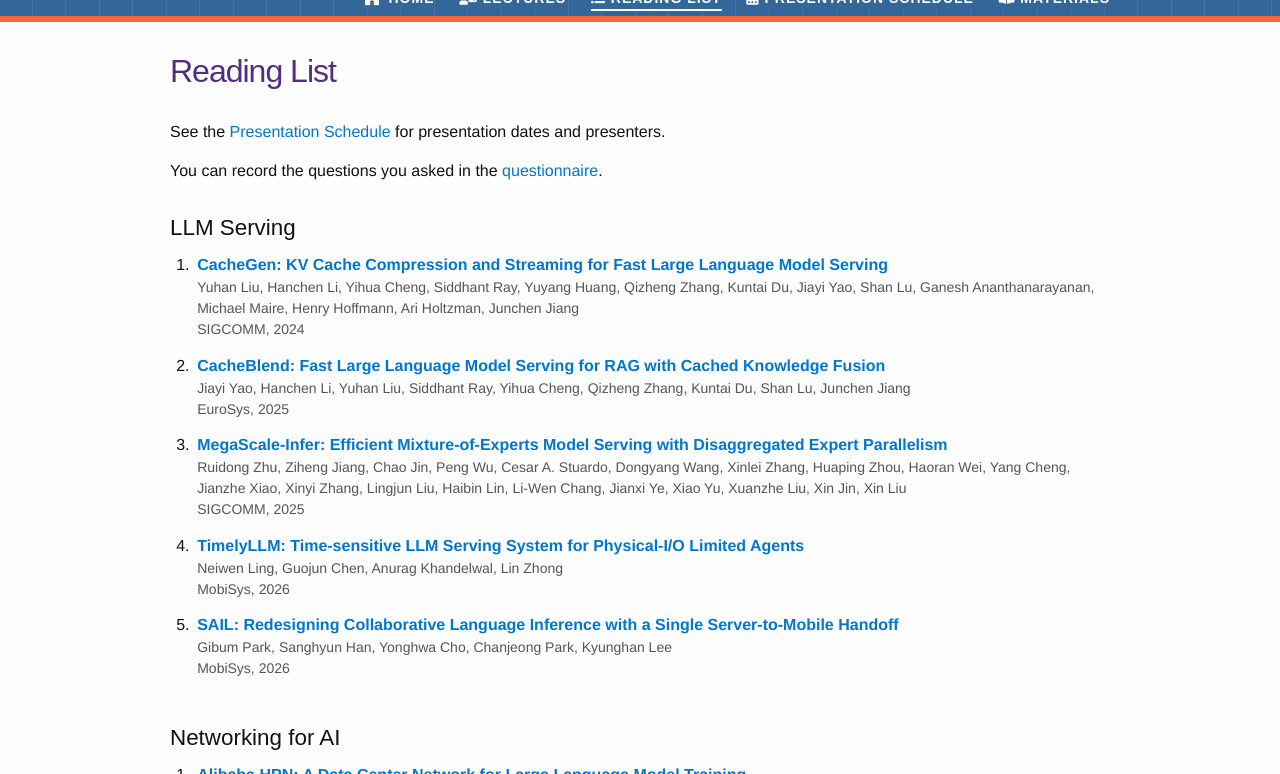
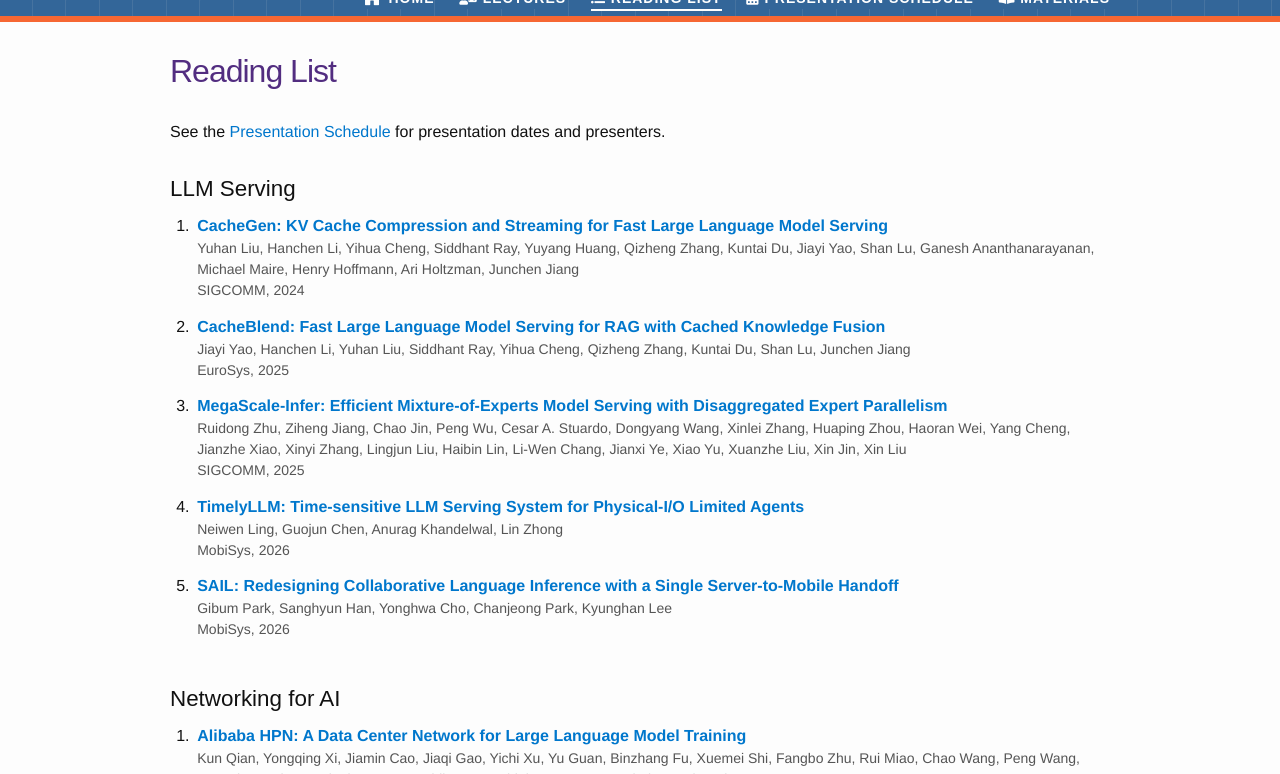
Before and after one commit to huangqy89/acn-2026, a Jekyll site: the page built from reading-list.md, in a window 1280 px wide and 900 px high, cut to the strip 126-900 px from the top of the window. Built offline with Jekyll 4.4.1, drawn with Linux system fonts in a browser that asks for light colours; nearby versions of some CDN libraries; some web fonts are replaced.

```diff
--- a/reading-list.md
+++ b/reading-list.md
@@ -7,5 +7,3 @@ permalink: /reading-list/
 -->
 
 See the [Presentation Schedule]({{ '/presentation-schedule/' | relative_url }}) for presentation dates and presenters.
-
-You can record the questions you asked in the [questionnaire](https://www.wjx.top/vm/rdJEEyU.aspx).
```
Also changed, not shown: presentation-schedule.md (+2 -0 lines).
